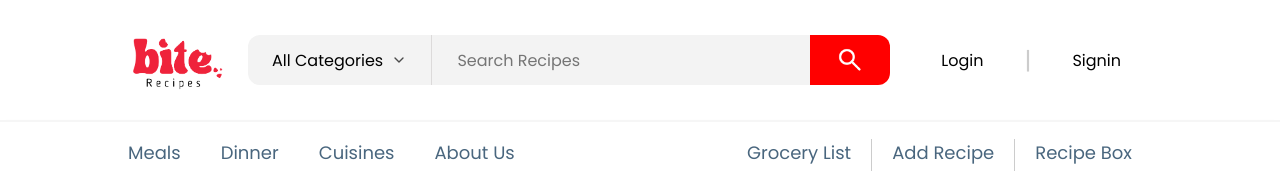
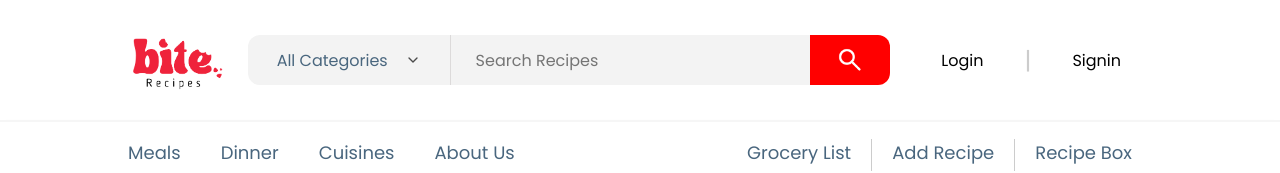
Before and after one commit to sneha-at-hub/recipe-sharing-application, a React (Vite) app in the folder frontend/: page / in a window 1280 px wide. Shown: the top 173 px of the page. Built offline with nearby package versions, Linux system fonts and the light colour scheme.

Commit message:
Changed CSS of caregory

```diff
--- a/frontend/src/components/Navbar/Navbar.css
+++ b/frontend/src/components/Navbar/Navbar.css
@@ -184,11 +184,12 @@
     display: flex;
     align-items:center;
     justify-content:space-around;
-    width: 300px;
+    width: 350px;
     height: 50px;
     border-radius: 12px 0 0 12px;
     padding: 25px 20px;
     cursor: pointer;
+    color: #49667e;
     font-size: 16px;
     position: relative;
     border-right: 1px solid rgb(220, 218, 218);
@@ -205,6 +206,7 @@
     border-radius: 4px;
     box-shadow: rgba(99, 99, 99, 0.2) 0px 2px 8px 0px;
     max-height: 0;
+    z-index: 1;
     overflow: hidden;
     transition: max-height 0.5s;
 
```
